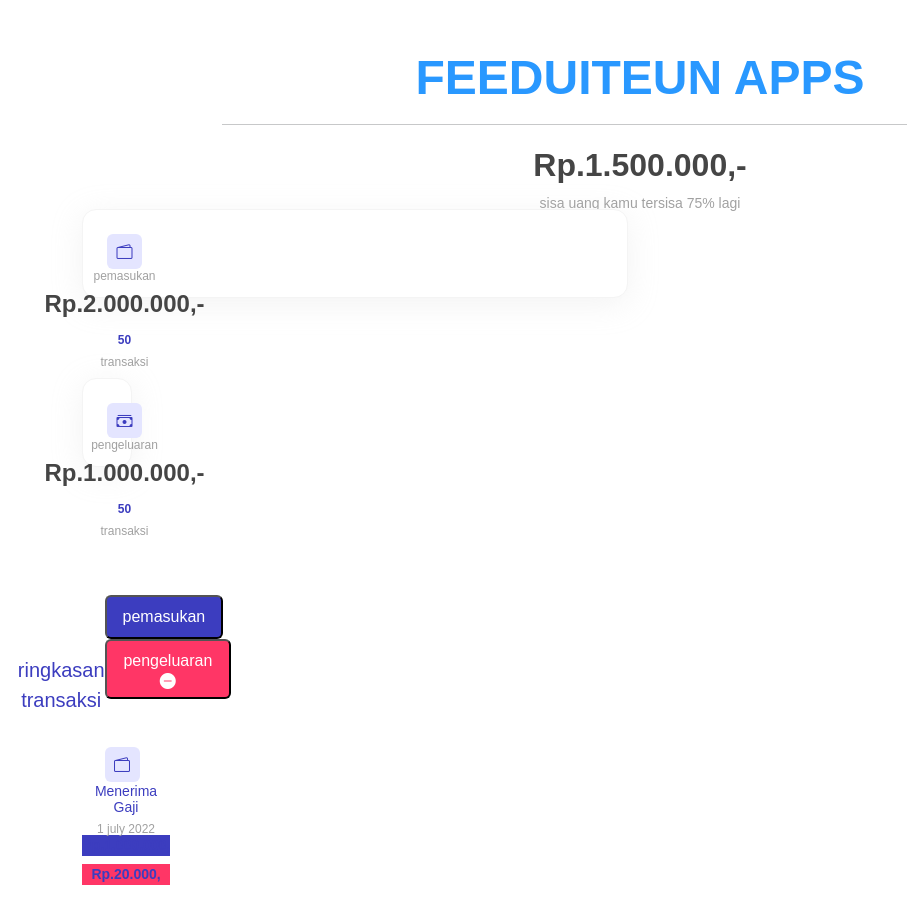
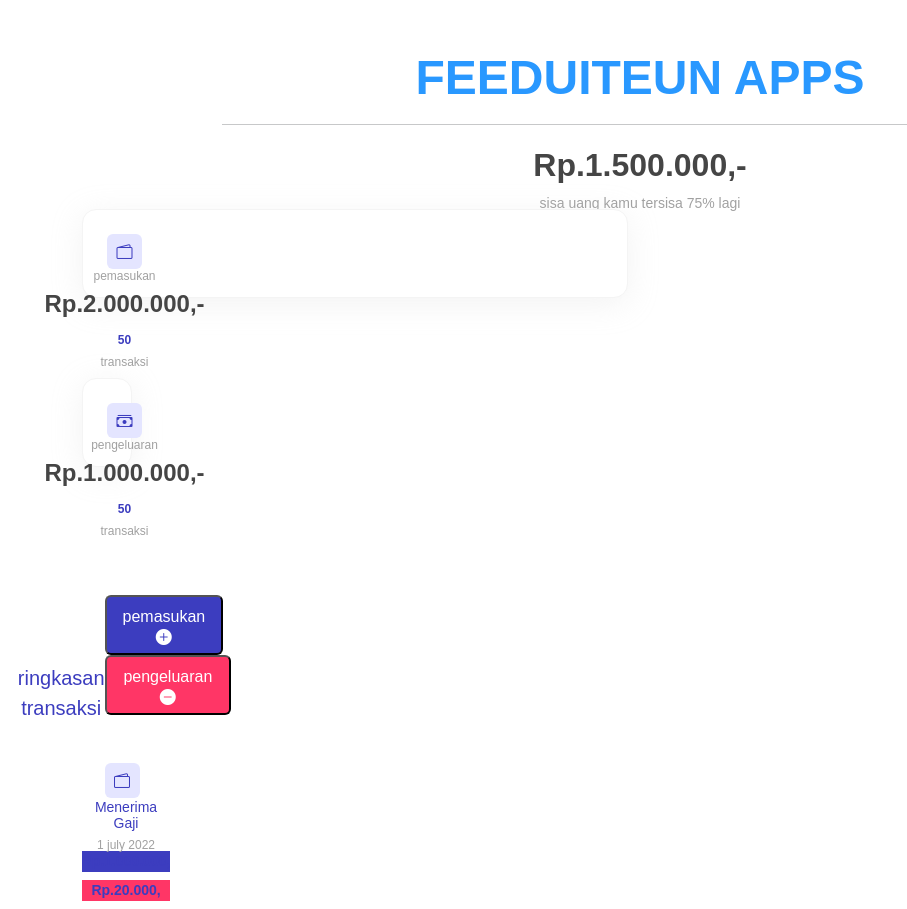
Before and after one commit to lssport/Feeduiteun.git.io, a React (Create React App) app: page / in a window 1280 px wide. Shown: the whole page, without its empty margins (0-907 px from the left). Built offline with nearby package versions, Linux system fonts and the light colour scheme; a web font is replaced by a local one.

Commit message:
1 file modified

```diff
--- a/src/App.js
+++ b/src/App.js
@@ -38,7 +38,7 @@ render() {
               <div className='col-12 d-flex justify-content-between align-items-center'>
                 <h4>ringkasan transaksi</h4>
                 <div className='wrapper-button'>
-                  <button className='button btn-ungu px-3 py-2 me-2'>pemasukan<i class="bi bi-plu-circle-fill"></i></button>
+                  <button className='button btn-ungu px-3 py-2 me-2'>pemasukan<i class="bi bi-plus-circle-fill"></i></button>
                   <button className='button btn-pink px-3 py-2'>pengeluaran<i class="bi bi-dash-circle-fill"></i></button>
                   <div className='row mt-5'>
                     <div classsName='col-12 d-flex justify-content-between align-items-center'>
```
